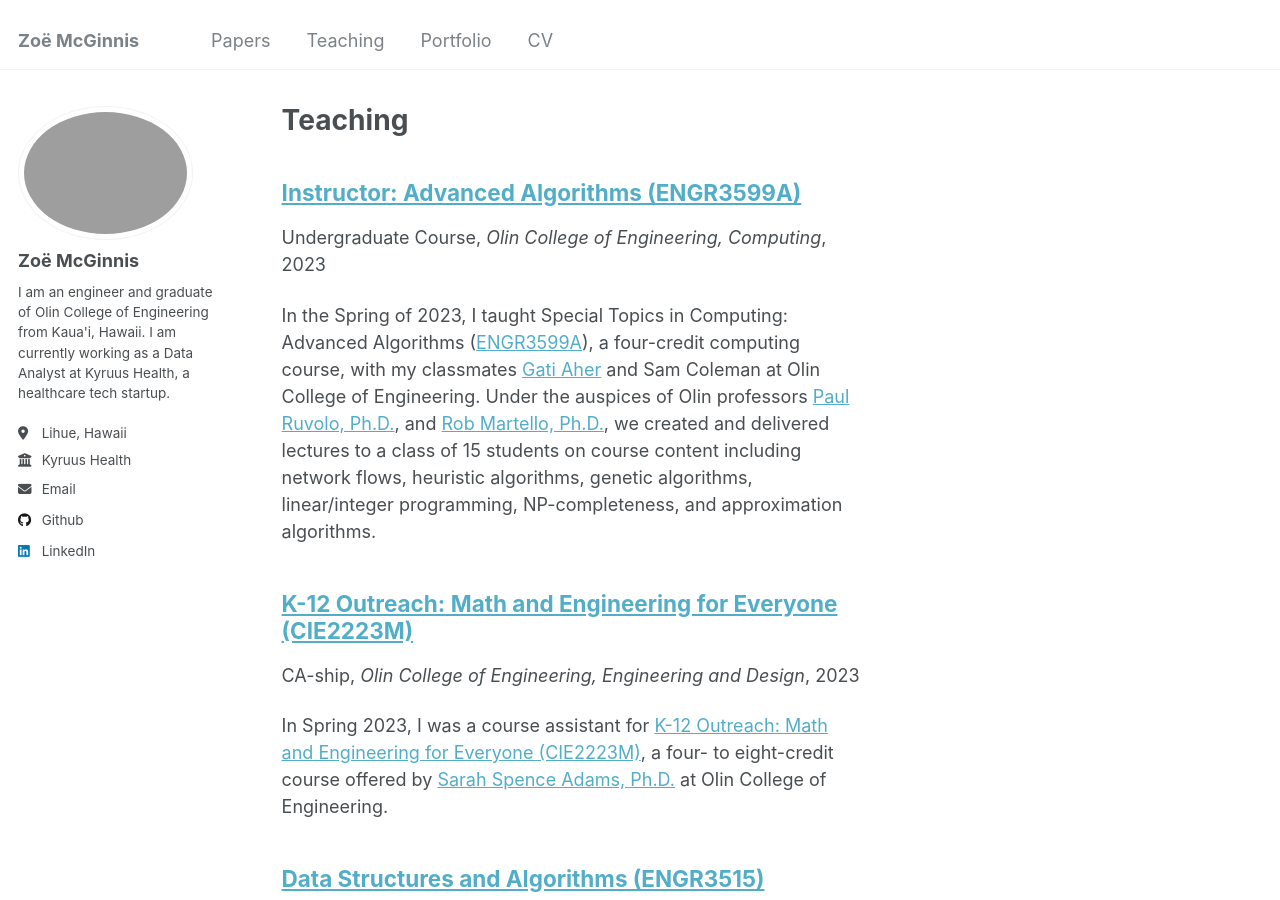
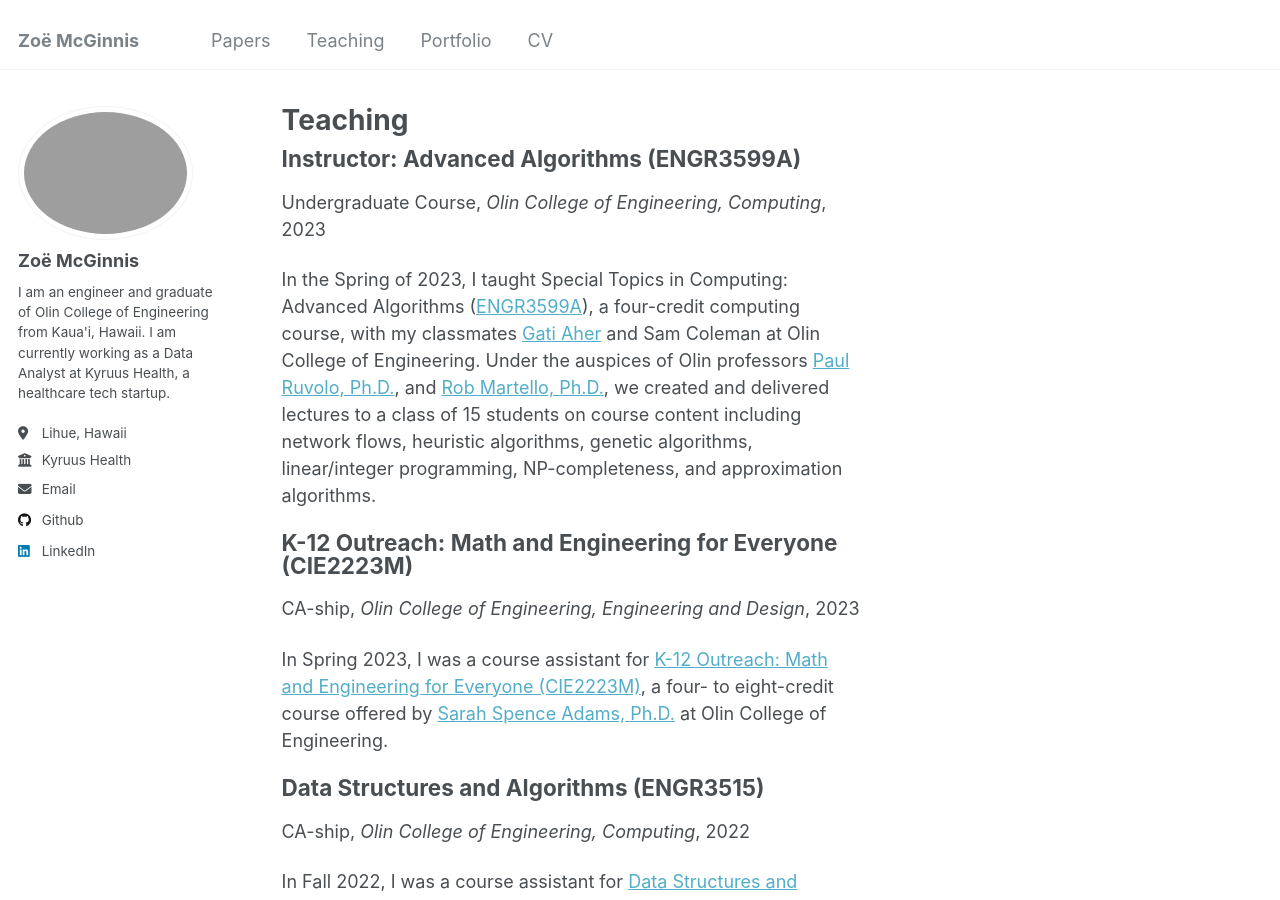
Before and after one commit to Mickmcginnis/zmcginnis, a Jekyll site: the page built from _pages/teaching.html, in a window 1280 px wide and 900 px high. Built offline with Jekyll 4.4.1, drawn with Linux system fonts in a browser that asks for light colours.

Commit message:
Remove link from title if no permalink

```diff
--- a/_includes/archive-single-teaching.html
+++ b/_includes/archive-single-teaching.html
@@ -26,13 +26,16 @@
       </div>
     {% endif %}
 
-    <h2 class="archive__item-title" itemprop="headline">
-      {% if post.link %}
+    {% if post.link %}
+      <h2 class="archive__item-title" itemprop="headline"></h2>
         <a href="{{ post.link }}">{{ title }}</a> <a href="{{ base_path }}{{ post.url }}" rel="permalink"><i class="fa fa-link" aria-hidden="true" title="permalink"></i><span class="sr-only">Permalink</span></a>
-      {% else %}
-        <a href="{{ base_path }}{{ post.url }}" rel="permalink">{{ title }}</a>
-      {% endif %}
+      </h2>
+    {% else %}
+    <h2 class="page__title">
+      {{ title }}
     </h2>
+    {% endif %}
+
     {% if post.read_time %}
       <p class="page__meta"><i class="fa fa-clock-o" aria-hidden="true"></i> {% include read-time.html %}</p>
     {% endif %}
```
